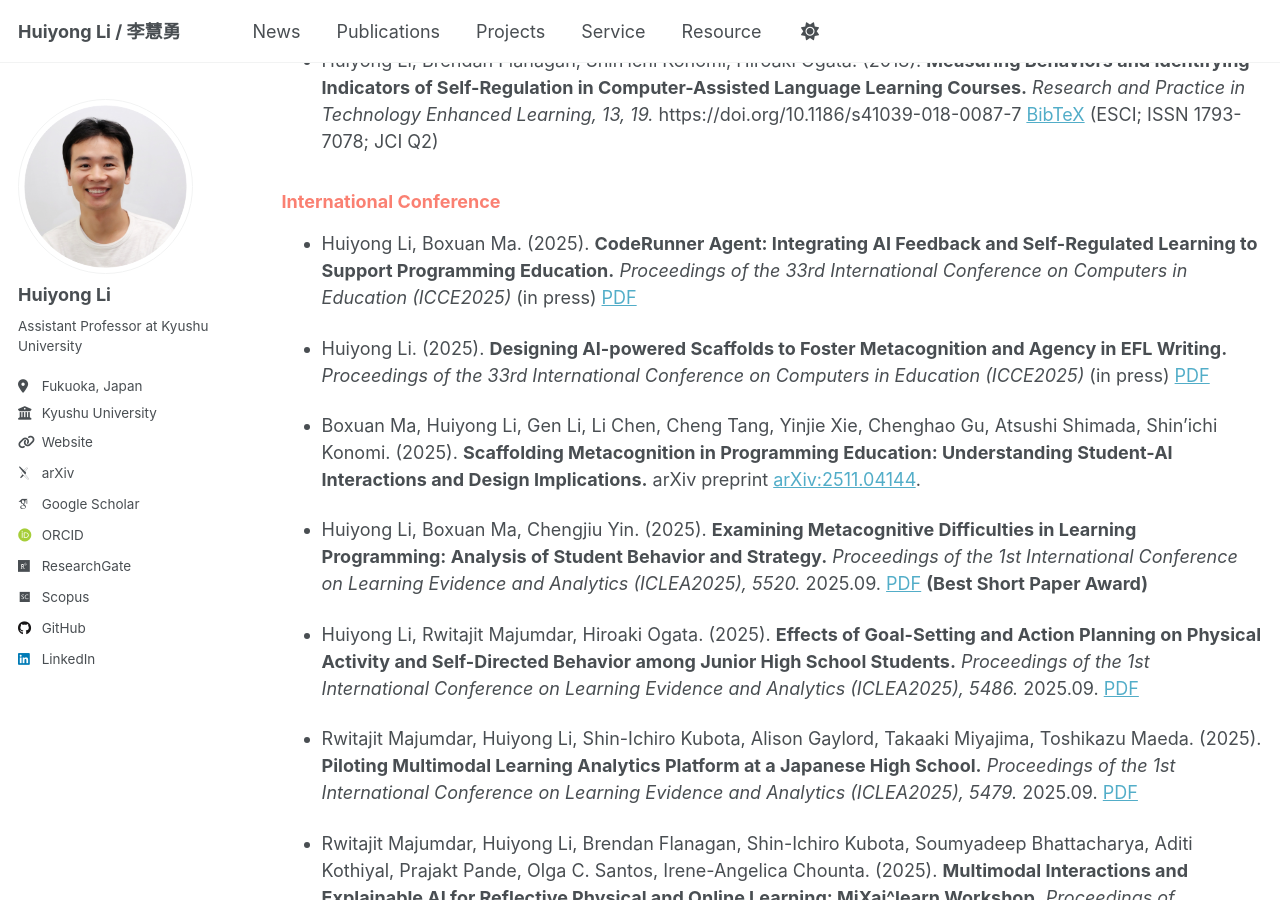
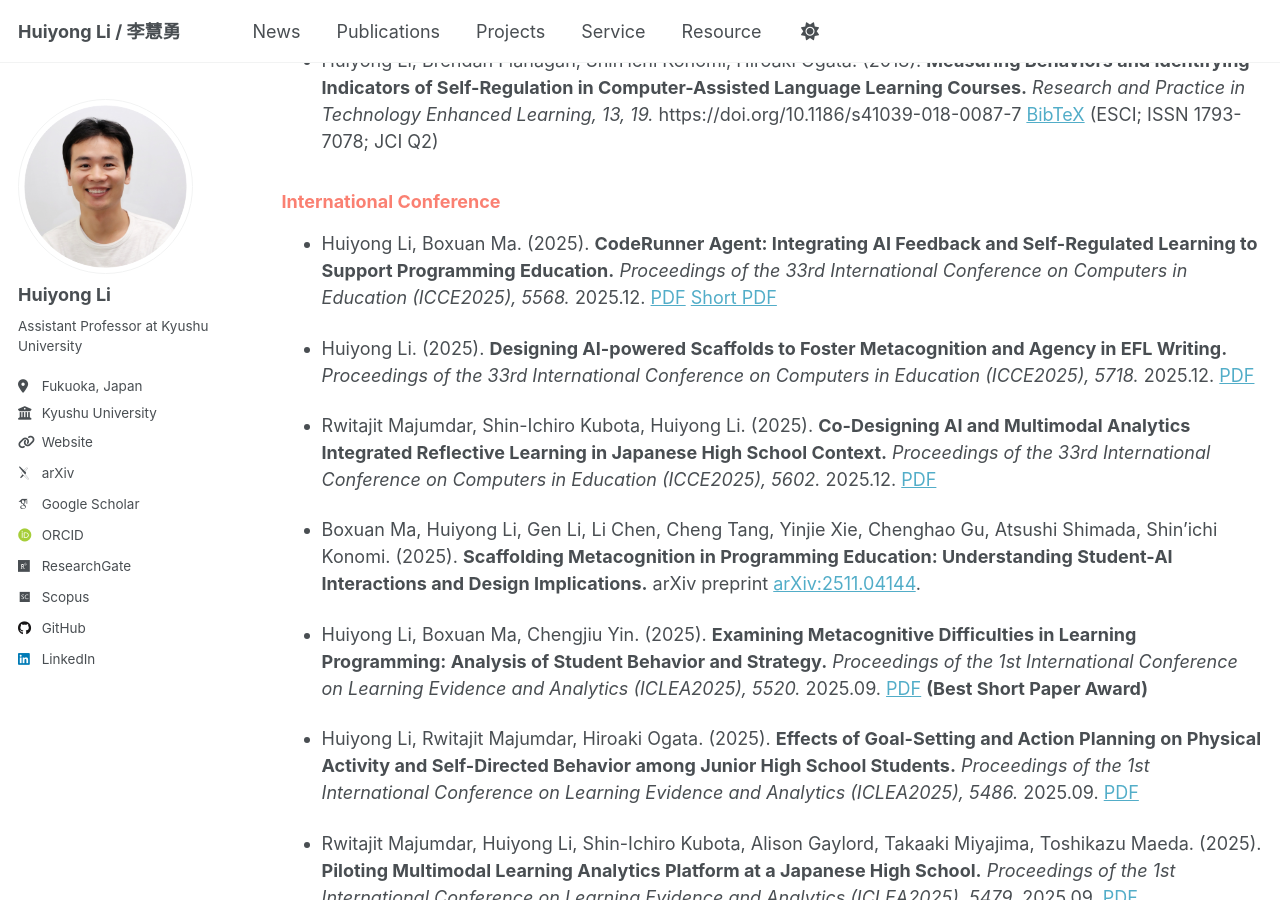
Before and after one commit to li-huiyong/li-huiyong.github.io, a Jekyll site: the page built from _pages/publications.md, in a window 1280 px wide and 900 px high, scrolled down 1848 px. Built offline with Jekyll 4.4.1, drawn with Linux system fonts in a browser that asks for light colours; some web fonts are replaced.

Commit message:
add paper index for icce2025

```diff
--- a/_pages/publications.md
+++ b/_pages/publications.md
@@ -49,9 +49,11 @@ author_profile: true
 
 ### <span style="color: Salmon; ">International Conference</span>
 
-* Huiyong Li, Boxuan Ma. (2025). **CodeRunner Agent: Integrating AI Feedback and Self-Regulated Learning to Support Programming Education.** _Proceedings of the 33rd International Conference on Computers in Education (ICCE2025)_ (in press) [PDF](https://www.researchgate.net/publication/393975868_CodeRunner_Agent_Integrating_AI_Feedback_and_Self-Regulated_Learning_to_Support_Programming_Education){:target="_blank"}
+* Huiyong Li, Boxuan Ma. (2025). **CodeRunner Agent: Integrating AI Feedback and Self-Regulated Learning to Support Programming Education.** _Proceedings of the 33rd International Conference on Computers in Education (ICCE2025), 5568._ 2025.12. [PDF](https://www.researchgate.net/publication/393975868_CodeRunner_Agent_Integrating_AI_Feedback_and_Self-Regulated_Learning_to_Support_Programming_Education){:target="_blank"} [Short PDF](https://library.apsce.net/index.php/ICCE/article/view/5568){:target="_blank"}
 
-* Huiyong Li. (2025). **Designing AI-powered Scaffolds to Foster Metacognition and Agency in EFL Writing.** _Proceedings of the 33rd International Conference on Computers in Education (ICCE2025)_ (in press) [PDF](https://www.researchgate.net/publication/398987729_Designing_AI-powered_Scaffolds_to_Foster_Metacognition_and_Agency_in_EFL_Writing){:target="_blank"}
+* Huiyong Li. (2025). **Designing AI-powered Scaffolds to Foster Metacognition and Agency in EFL Writing.** _Proceedings of the 33rd International Conference on Computers in Education (ICCE2025), 5718._ 2025.12. [PDF](https://library.apsce.net/index.php/ICCE/article/view/5718){:target="_blank"}
+
+* Rwitajit Majumdar, Shin-Ichiro Kubota, Huiyong Li. (2025). **Co-Designing AI and Multimodal Analytics Integrated Reflective Learning in Japanese High School Context.** _Proceedings of the 33rd International Conference on Computers in Education (ICCE2025), 5602._ 2025.12. [PDF](https://library.apsce.net/index.php/ICCE/article/view/5602){:target="_blank"}
 
 * Boxuan Ma, Huiyong Li, Gen Li, Li Chen, Cheng Tang, Yinjie Xie, Chenghao Gu, Atsushi Shimada, Shin'ichi Konomi. (2025). **Scaffolding Metacognition in Programming Education: Understanding Student-AI Interactions and Design Implications.** arXiv preprint [arXiv:2511.04144](https://doi.org/10.48550/arXiv.2511.04144).
 
```
